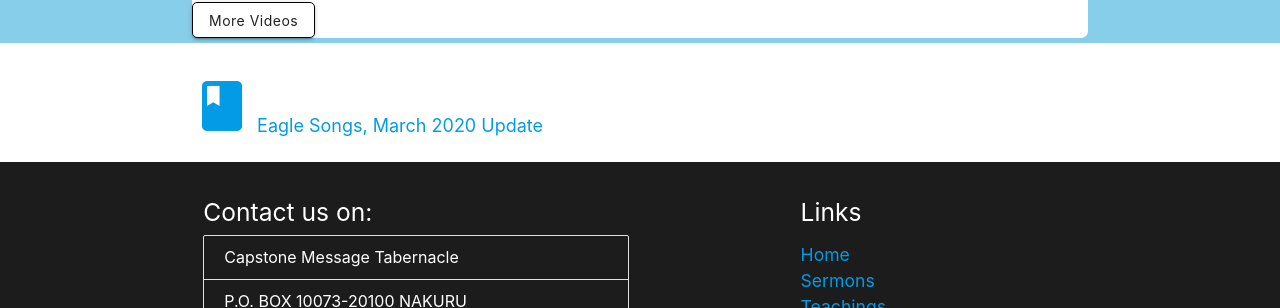
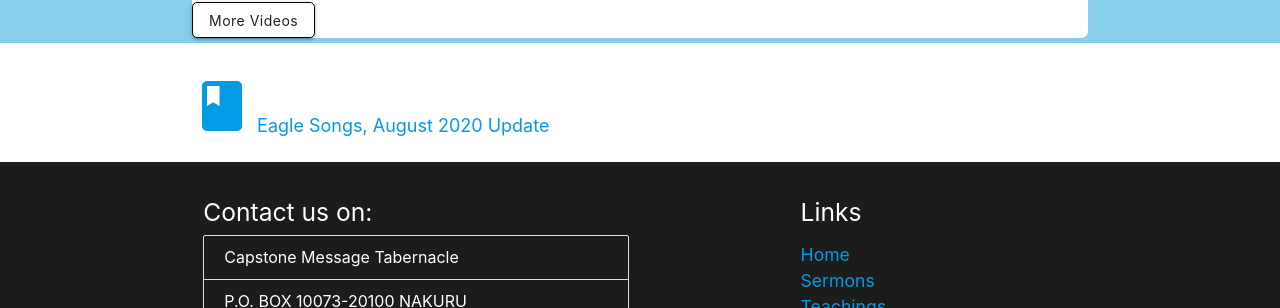
Before and after one commit to njorogetimk/cmt-redisigned, a Jekyll site: the page built from music/index.html, in a window 1280 px wide and 900 px high, scrolled down 727 px. Shown: the part 400-708 px from the top of the window. Built offline with Jekyll 4.4.1, drawn with Linux system fonts in a browser that asks for light colours.

Commit message:
Update the song book

```diff
--- a/music/index.html
+++ b/music/index.html
@@ -51,10 +51,10 @@ title: Music
 <section class="section">
   <div class="container">
     <p>
-      <a href="Eagle Songs Mar 2020.pdf" download><i class="material-icons medium">book</i>
+      <a href="Eagle Songs Aug 2020.pdf" download><i class="material-icons medium">book</i>
         Eagle
         Songs,
-        March 2020 Update</a>
+        August 2020 Update</a>
     </p>
   </div>
 </section>
```
Also changed, not shown: 2 other files.
